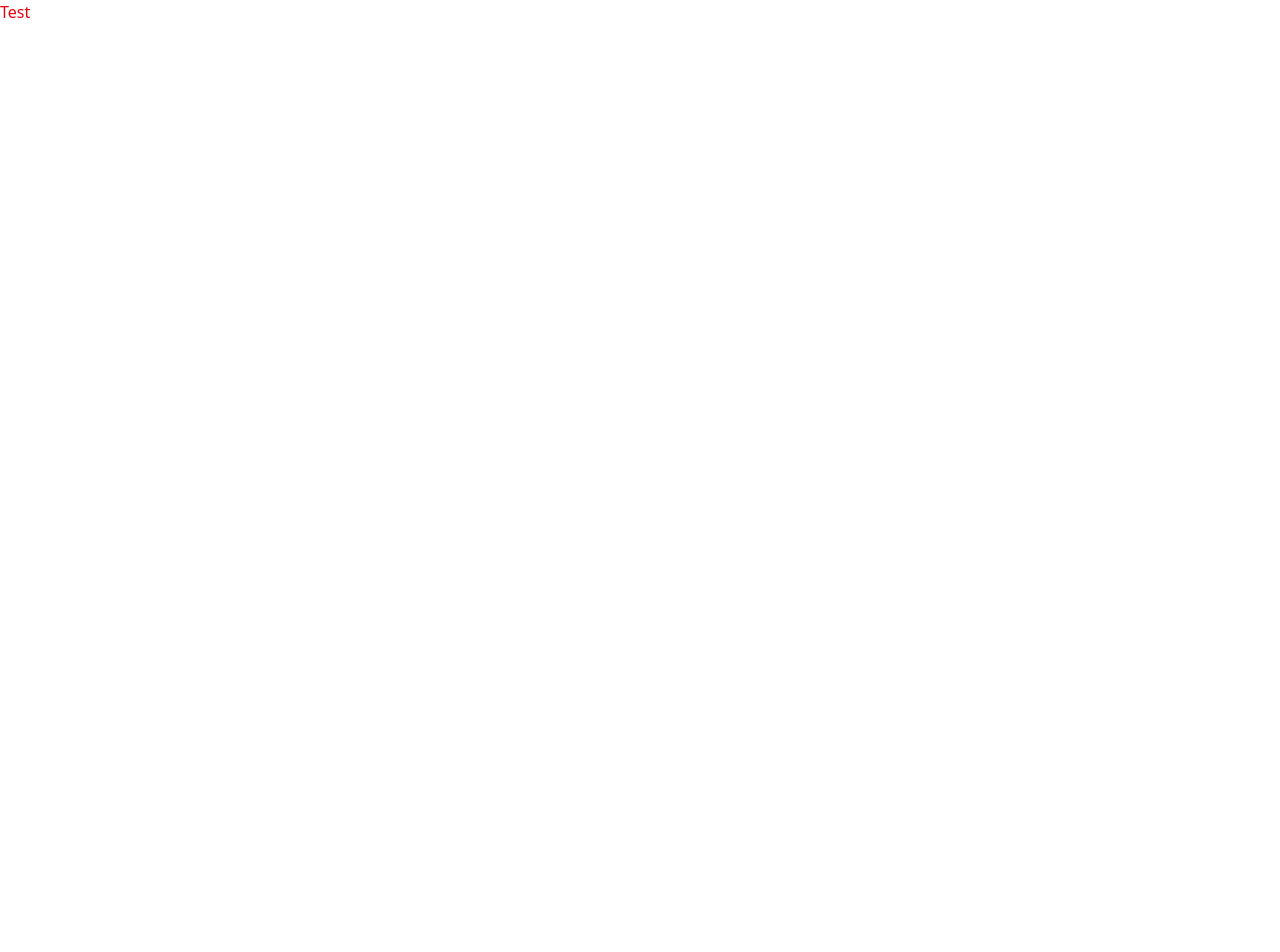
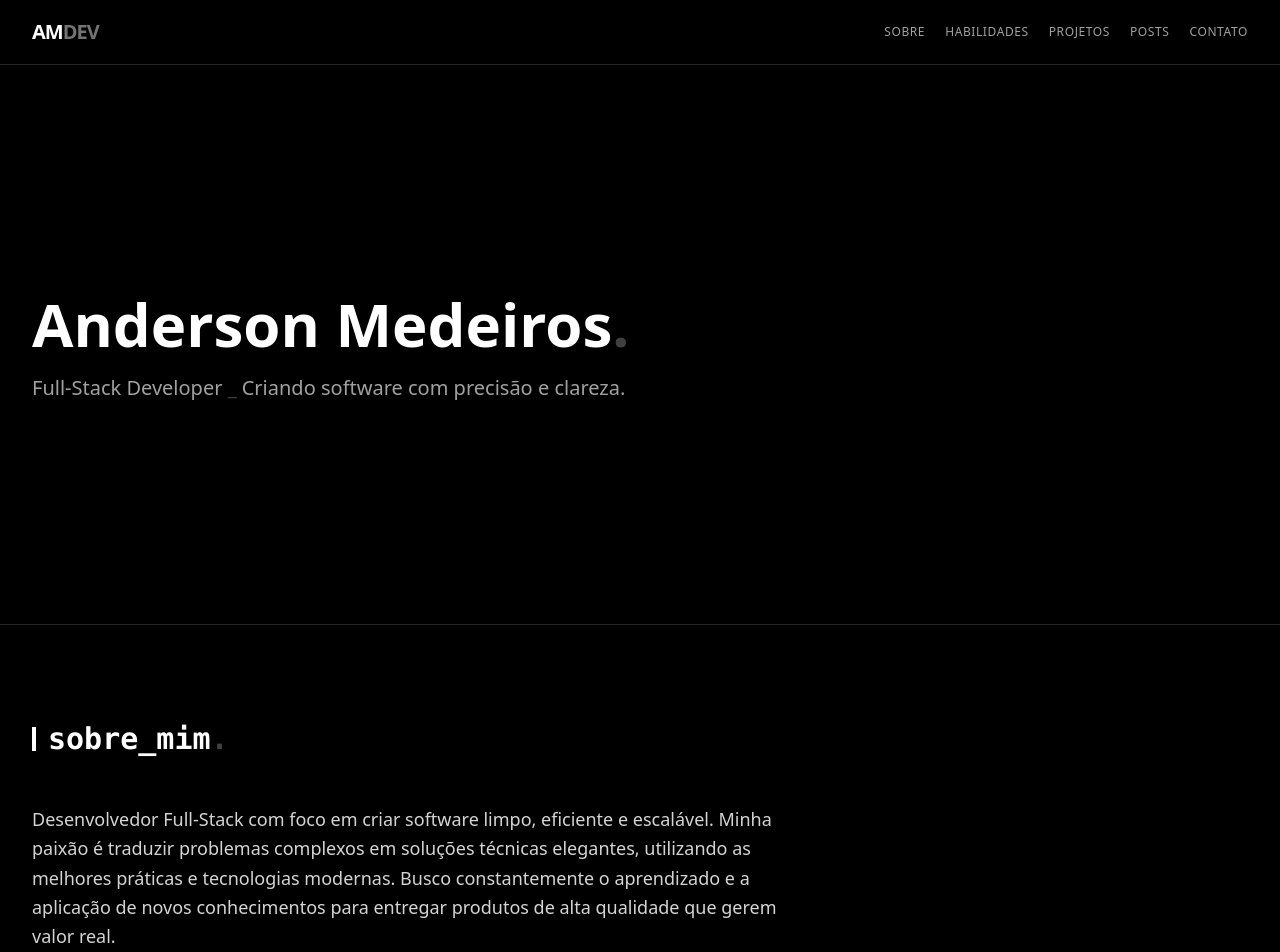
Before and after one commit to Andsu-dev/portfolio, a React (Vite) app: page / in a window 1280 px wide. Shown: the top 952 px of the page. Before the commit the page ends 800 px from the top, so only its background shows below. Built offline with nearby package versions, Linux system fonts and the light colour scheme; a web font is replaced by a local one.

Commit message:
feat: overhaul App component to integrate navigation, sections for about, skills, projects, and contact, enhancing overall portfolio layout and interactivity

```diff
--- a/src/App.tsx
+++ b/src/App.tsx
@@ -1,5 +1,229 @@
-function App() {
-  return <div className="text-red-600">Test</div>;
+"use client";
+
+import { motion } from "framer-motion";
+import { ExternalLink, Menu, X } from "lucide-react";
+import type React from "react";
+import { useState } from "react";
+import InteractiveParticleNetwork from "./components/interactive-particle-network";
+import LinkedInPostCard from "./components/LinkedinPostCard";
+import { Logo } from "./components/logo";
+import ProjectCardMinimal from "./components/ProjectCard";
+import SectionWrapper from "./components/SectionWrapper";
+import SkillItem from "./components/SkillsItem";
+import { Button } from "./components/ui/button";
+import { aboutText } from "./constants/about.constants";
+import { linkedInPostsData } from "./constants/linkedinPosts.constants";
+import { navItems } from "./constants/navLinks.constants";
+import { projectsData } from "./constants/projects.constants";
+import { skillsData } from "./constants/skills.constants";
+
+export default function App() {
+  const [isMobileMenuOpen, setIsMobileMenuOpen] = useState(false);
+
+  const handleScroll = (
+    e: React.MouseEvent<HTMLAnchorElement, MouseEvent>,
+    href: string,
+  ) => {
+    e.preventDefault();
+    const targetId = href.replace(/.*#/, "");
+    const elem = document.getElementById(targetId);
+    elem?.scrollIntoView({ behavior: "smooth" });
+    if (isMobileMenuOpen) setIsMobileMenuOpen(false);
+  };
+
+  return (
+    <div className="flex flex-col min-h-screen bg-black text-neutral-300 selection:bg-white selection:text-black">
+      <div className="fixed inset-0 -z-20 h-full w-full bg-black bg-dot-pattern bg-dots-sm"></div>
+      <InteractiveParticleNetwork />
+      <header className="sticky top-0 z-50 w-full border-b border-neutral-800 bg-black/80 backdrop-blur-sm">
+        <div className="container mx-auto flex h-16 items-center justify-between px-4 sm:px-6 lg:px-8">
+          <Logo />
+          <nav className="hidden space-x-5 md:flex">
+            {navItems.map((item) => (
+              <a // Alterado de Link para a
+                key={item.name}
+                href={item.href}
+                onClick={(e) => handleScroll(e, item.href)}
+                className="font-mono-code text-xs uppercase tracking-wider text-neutral-400 hover:text-white transition-colors duration-200"
+              >
+                {item.name}
+              </a>
+            ))}
+          </nav>
+          <div className="md:hidden">
+            <Button
+              variant="ghost"
+              size="icon"
+              onClick={() => setIsMobileMenuOpen(!isMobileMenuOpen)}
+              className="text-neutral-400 hover:text-white"
+            >
+              {isMobileMenuOpen ? (
+                <X className="h-5 w-5" />
+              ) : (
+                <Menu className="h-5 w-5" />
+              )}
+            </Button>
+          </div>
+        </div>
+        {isMobileMenuOpen && (
+          <div className="md:hidden absolute top-16 left-0 w-full bg-black/95 backdrop-blur-sm border-b border-neutral-800">
+            <nav className="flex flex-col px-4 py-3">
+              {navItems.map((item) => (
+                <a // Alterado de Link para a
+                  key={item.name}
+                  href={item.href}
+                  onClick={(e) => handleScroll(e, item.href)}
+                  className="font-mono-code text-sm uppercase tracking-wider block py-2 text-neutral-300 hover:text-white"
+                >
+                  {item.name}
+                </a>
+              ))}
+            </nav>
+          </div>
+        )}
+      </header>
+
+      <main className="flex-grow">
+        {/* Hero Section */}
+        <section
+          id="hero"
+          className="h-[calc(80vh)] md:h-[calc(70vh)] flex items-center border-b border-neutral-800"
+        >
+          <div className="container mx-auto px-4 sm:px-6 lg:px-8 text-left">
+            <motion.h1
+              className="text-4xl sm:text-5xl md:text-6xl font-bold text-white leading-tight"
+              initial={{ opacity: 0, y: 20 }}
+              animate={{ opacity: 1, y: 0 }}
+              transition={{ duration: 0.6 }}
+            >
+              Anderson Medeiros<span className="text-neutral-700">.</span>
+            </motion.h1>
+            <motion.p
+              className="font-mono-code text-lg md:text-xl text-neutral-400 mt-3 max-w-2xl"
+              initial={{ opacity: 0, y: 20 }}
+              animate={{ opacity: 1, y: 0 }}
+              transition={{ duration: 0.6, delay: 0.2 }}
+            >
+              Full-Stack Developer <span className="text-neutral-700">_</span>{" "}
+              Criando software com precisão e clareza.
+            </motion.p>
+          </div>
+        </section>
+
+        <SectionWrapper id="about" title="sobre_mim">
+          <motion.div
+            initial={{ opacity: 0 }}
+            whileInView={{ opacity: 1 }}
+            viewport={{ once: true }}
+            transition={{ duration: 0.5, delay: 0.2 }}
+            className="max-w-3xl text-base md:text-lg leading-relaxed text-neutral-300 space-y-4 font-sans" // Garantir font-sans
+          >
+            <p>{aboutText}</p>
+          </motion.div>
+        </SectionWrapper>
+
+        {/* Skills Section */}
+        <SectionWrapper id="skills" title="habilidades_chave">
+          <div className="space-y-8">
+            {skillsData.map((skillCategory) => (
+              <div key={skillCategory.category}>
+                <h3 className="font-mono-code text-sm uppercase tracking-wider text-neutral-500 mb-4">
+                  {skillCategory.category}
+                </h3>
+                <div className="flex flex-wrap gap-2">
+                  {skillCategory.items.map((skill) => (
+                    <SkillItem
+                      key={skill.name}
+                      name={skill.name}
+                      icon={skill.icon}
+                    />
+                  ))}
+                </div>
+              </div>
+            ))}
+          </div>
+        </SectionWrapper>
+
+        <SectionWrapper id="projects" title="projetos_selecionados">
+          <div className="grid sm:grid-cols-1 md:grid-cols-2 lg:grid-cols-3 gap-6">
+            {projectsData.map((project, i) => (
+              <ProjectCardMinimal {...project} key={project.title + i} />
+            ))}
+          </div>
+        </SectionWrapper>
+
+        <SectionWrapper id="linkedin-posts" title="ultimos_posts">
+          <div className="grid sm:grid-cols-1 md:grid-cols-2 lg:grid-cols-3 gap-6">
+            {linkedInPostsData.map((post) => (
+              <LinkedInPostCard key={post.id} post={post} />
+            ))}
+          </div>
+          <div className="mt-10 text-center">
+            <a
+              href="https://linkedin.com/in/seu-linkedin"
+              target="_blank"
+              rel="noopener noreferrer"
+              className="font-mono-code text-sm text-neutral-400 hover:text-white hover:underline inline-flex items-center group"
+            >
+              Ver todos os posts no LinkedIn
+              <ExternalLink className="ml-1.5 h-3.5 w-3.5 text-neutral-500 group-hover:text-white transition-colors" />
+            </a>
+          </div>
+        </SectionWrapper>
+
+        <SectionWrapper
+          id="contact"
+          title="entre_em_contato"
+          className="border-b-0"
+        >
+          <motion.div
+            initial={{ opacity: 0 }}
+            whileInView={{ opacity: 1 }}
+            viewport={{ once: true }}
+            transition={{ duration: 0.5, delay: 0.2 }}
+            className="max-w-xl"
+          >
+            <p className="text-lg text-neutral-300 mb-6 font-sans">
+              {" "}
+              Pronto para discutir seu próximo projeto ou oportunidade? Adoraria
+              ouvir de você.
+            </p>
+            <a
+              href="mailto:anderson.medeiros.dev@example.com" // SUBSTITUA
+              className="inline-block font-mono-code text-lg text-white bg-neutral-800 hover:bg-neutral-700 px-6 py-3 rounded-sm transition-colors duration-200 group"
+            >
+              enviar_email
+              <span className="text-neutral-500 group-hover:text-neutral-400 transition-colors">
+                ()
+              </span>
+              ;
+            </a>
+            <p className="text-sm text-neutral-500 mt-6 font-sans">
+              {" "}
+              Ou me encontre no{" "}
+              <a
+                href="https://linkedin.com/in/seu-linkedin"
+                target="_blank"
+                rel="noopener noreferrer"
+                className="text-neutral-400 hover:text-white underline"
+              >
+                LinkedIn
+              </a>
+              .
+            </p>
+          </motion.div>
+        </SectionWrapper>
+      </main>
+
+      <footer className="py-8 bg-black border-t border-neutral-800">
+        <div className="container mx-auto px-4 sm:px-6 lg:px-8 text-center">
+          <Logo className="justify-center flex mb-3" />
+          <p className="font-mono-code text-xs text-neutral-600">
+            &copy; {new Date().getFullYear()} Anderson Medeiros{" "}
+            <span className="text-neutral-700">|</span> Design & Código.
+          </p>
+        </div>
+      </footer>
+    </div>
+  );
 }
-
-export default App;
```
